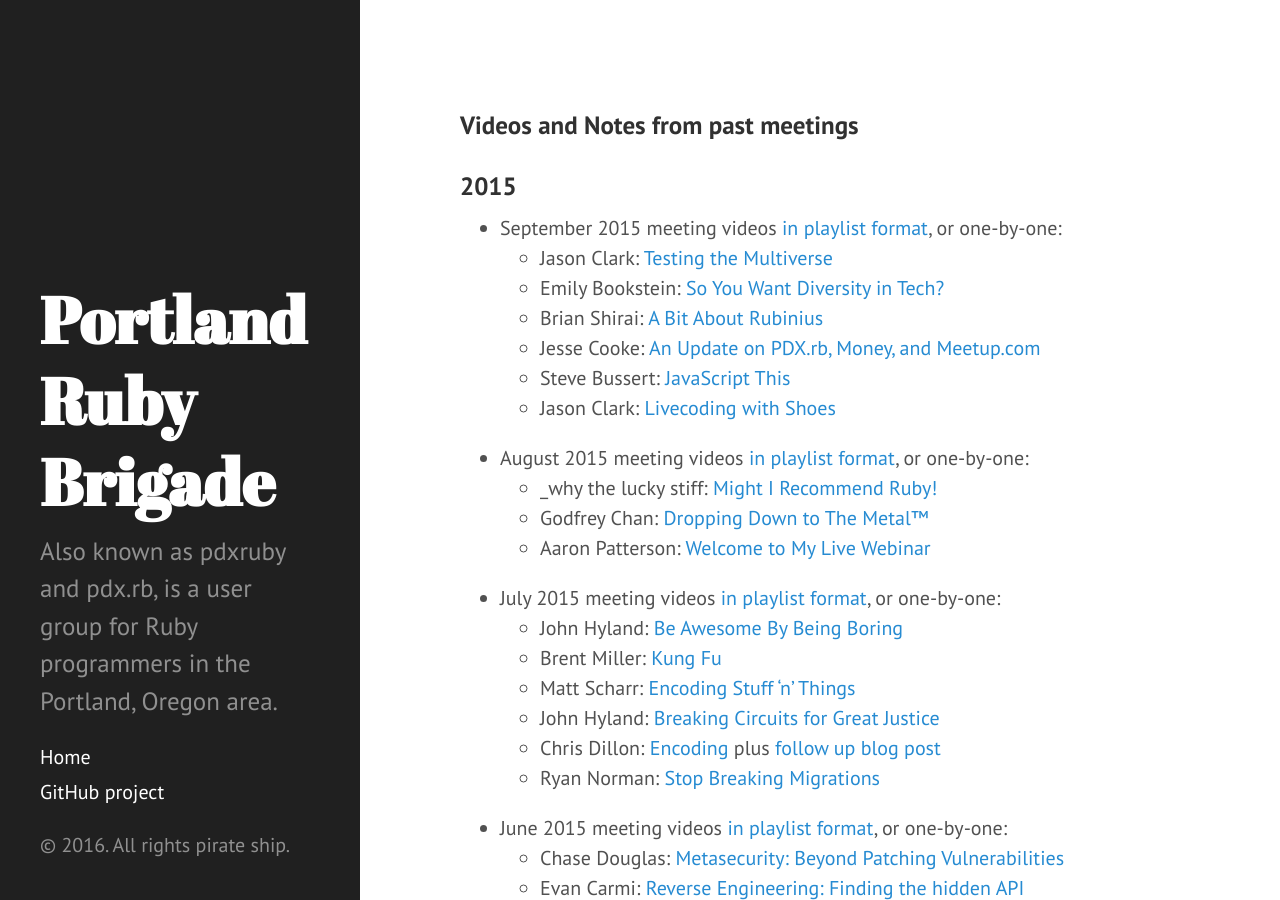
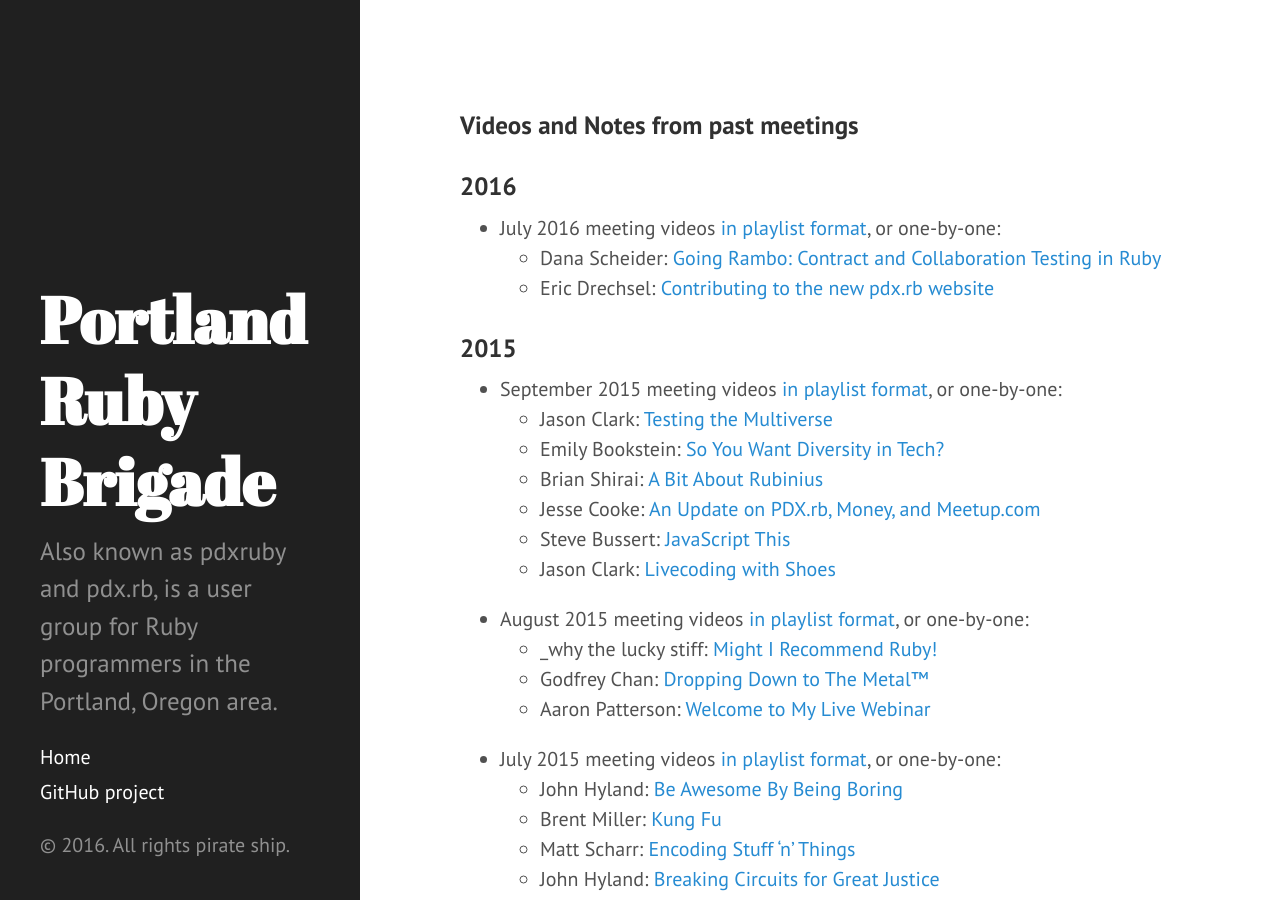
Before and after one commit to pdxruby/pdxruby.github.io, a Jekyll site: the page built from past-meetings.md, in a window 1280 px wide and 900 px high. Built offline with Jekyll 4.4.1, drawn with Linux system fonts in a browser that asks for light colours.

Commit message:
Add July 2016 videos
Adds the videos from July 2016's meetup to the past meetings page.

```diff
--- a/past-meetings.md
+++ b/past-meetings.md
@@ -3,6 +3,12 @@ title: Past Meetings
 ---
 
 ### Videos and Notes from past meetings
+
+### 2016
+
+-   July 2016 meeting videos [in playlist format](https://www.youtube.com/playlist?list=PLw_tewW7y2HvnrLCSGE9Hp3TltIJhixoB), or one-by-one:
+    -   Dana Scheider: [Going Rambo: Contract and Collaboration Testing in Ruby](https://www.youtube.com/watch?v=unVJnnjOYzk)
+    -   Eric Drechsel: [Contributing to the new pdx.rb website](https://www.youtube.com/watch?v=nx7CJah_0ng)
 
 ### 2015
 
```
